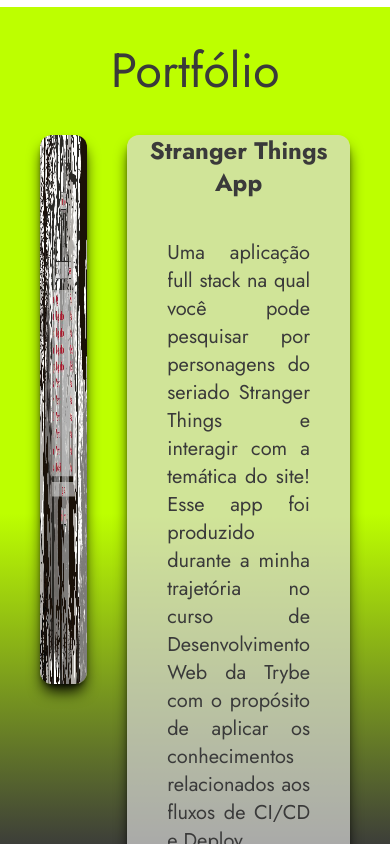
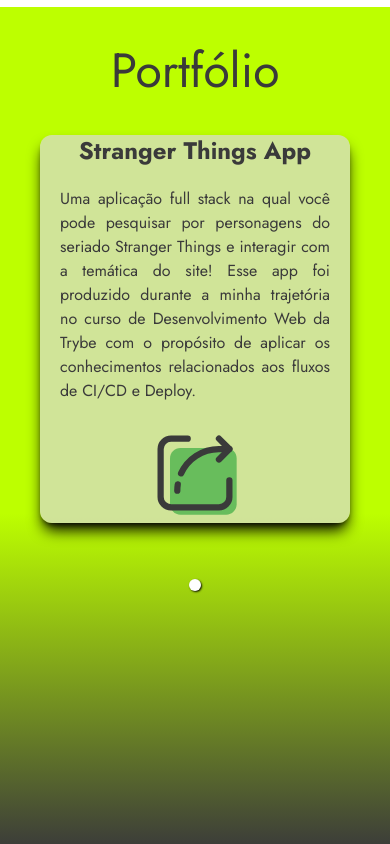
Before and after one commit to d-vieira/d-vieira-portfolio, a Next.js app: page / in a window 390 px wide. Shown: the part 1400-2244 px from the top of the page. Built offline with nearby package versions, Linux system fonts and the light colour scheme.

Commit message:
style: responsive design of the Carousel on mobile

```diff
--- a/src/components/CarrouselSeeder.tsx
+++ b/src/components/CarrouselSeeder.tsx
@@ -20,7 +20,7 @@ export default function CarrouselSeeder({
 }: CarrouselSeeder) {
   return (
     <div className="flex p-10 gap-10" key={title}>
-      <picture>
+      <picture className="max-md:hidden">
         <img
           className="h-[65vh] rounded-xl shadow-black shadow-lg"
           src={imgSrc}
@@ -30,7 +30,9 @@ export default function CarrouselSeeder({
       <div className="flex-1 flex flex-col justify-evenly text-myDarkGrey bg-myLightGrey rounded-xl bg-opacity-70 shadow-black shadow-lg">
         <h4 className="text-2xl font-bold">{title}</h4>
 
-        <p className="text-xl p-10 text-justify">{description}</p>
+        <p className="text-xl p-10 text-justify max-md:text-base max-md:p-5">
+          {description}
+        </p>
 
         <div className="flex self-center gap-5">
           {code && (
```
